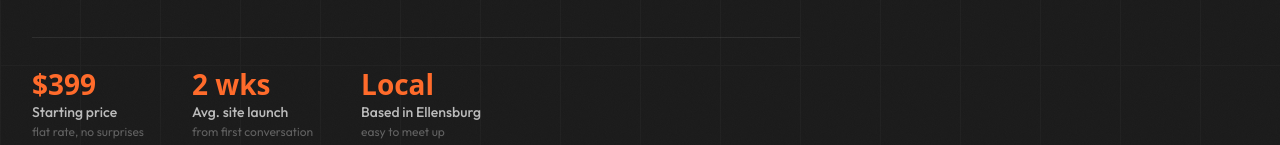
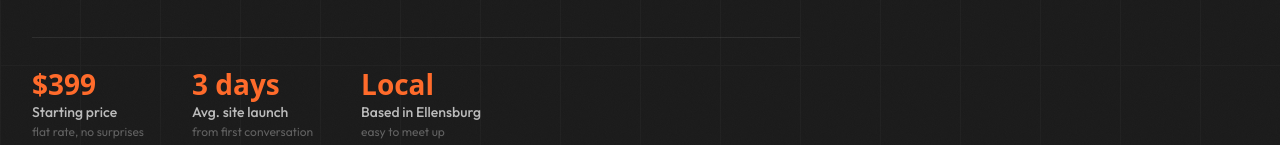
Before and after one commit to johnnyoconnormain-cmyk/oc-builds, a React (Vite) app: page / in a window 1280 px wide. Shown: the part 655-800 px from the top of the page. Built offline with nearby package versions, Linux system fonts and the light colour scheme; no server answers; a web font is replaced by a local one.

Commit message:
Update turnaround stat to 3 days

```diff
--- a/src/components/Hero.jsx
+++ b/src/components/Hero.jsx
@@ -66,7 +66,7 @@ export default function Hero() {
           <div className="mt-16 pt-8 border-t border-white/[0.08] flex flex-wrap gap-6 sm:gap-12">
             {[
               { value: '$399', label: 'Starting price', sub: 'flat rate, no surprises' },
-              { value: '2 wks', label: 'Avg. site launch', sub: 'from first conversation' },
+              { value: '3 days', label: 'Avg. site launch', sub: 'from first conversation' },
               { value: 'Local', label: 'Based in Ellensburg', sub: 'easy to meet up' },
             ].map(s => (
               <div key={s.label} className="flex flex-col">
```
